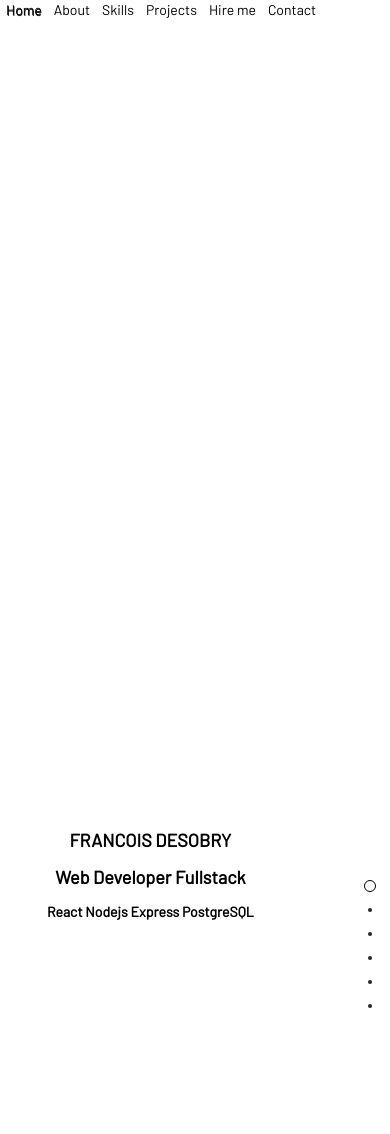
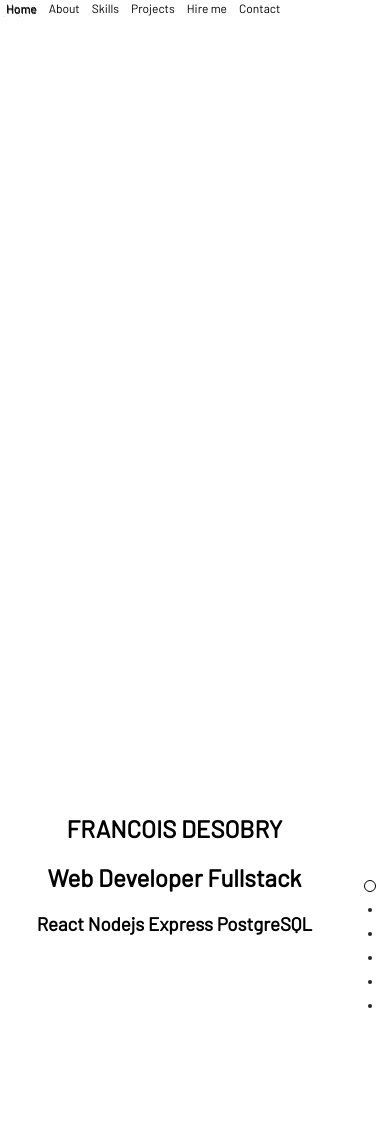
Before and after one commit to serstyle/my-portfolio, a PHP site: page /portfolio.html in a window 390 px wide. Shown: the top 1134 px of the page. Run offline with PHP 8.4, Linux system fonts and the light colour scheme.

Commit message:
size ajust none

```diff
--- a/app.css
+++ b/app.css
@@ -210,11 +210,8 @@ img{
   	margin:0.3rem;
   	border: none;
   }
-  #about, p{
-    font-size: 1rem;
-  }
-  button{
-    font-size: 14px;
+  #home{
+    font-size: 16px;
   }
 }
 
```
